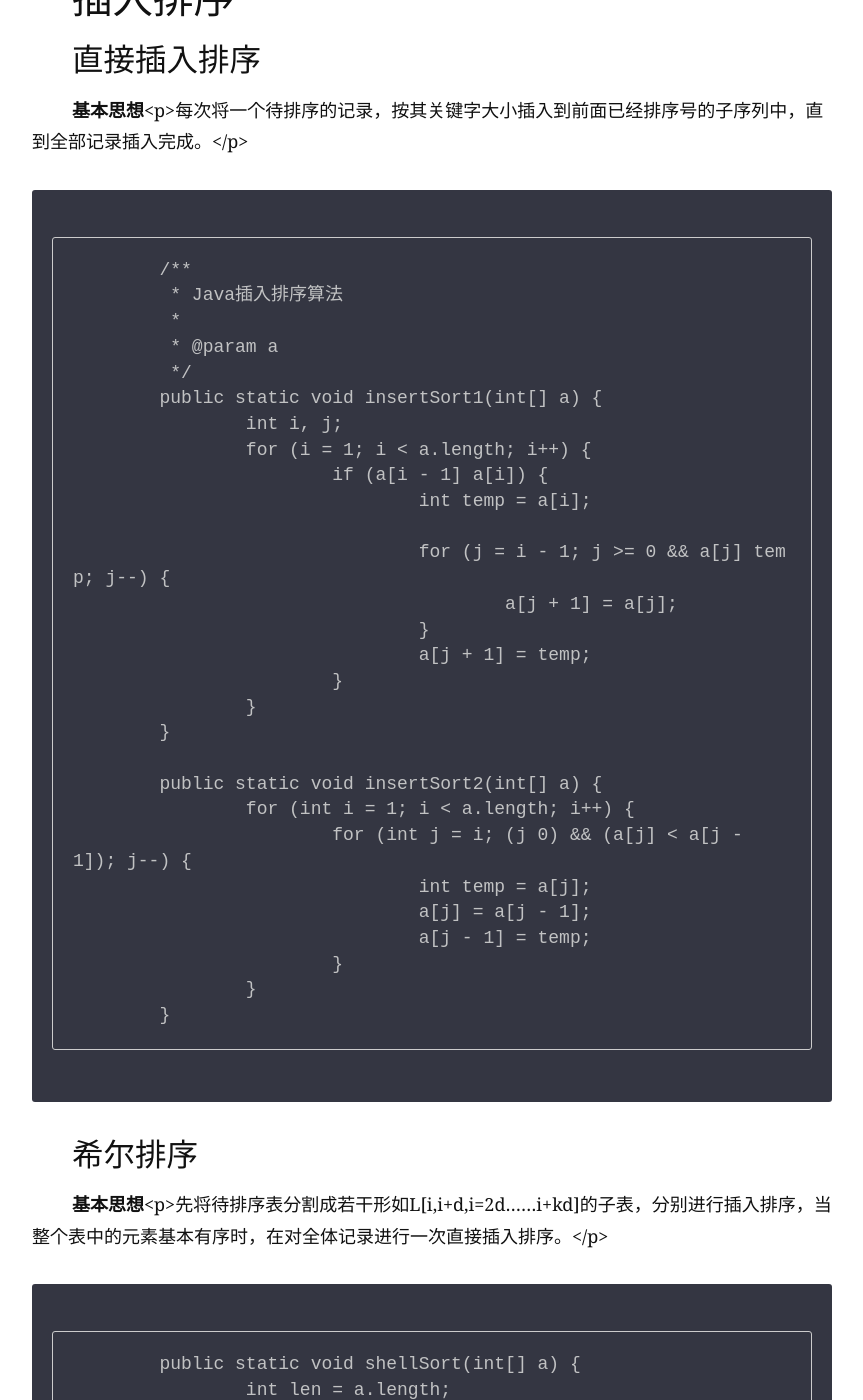
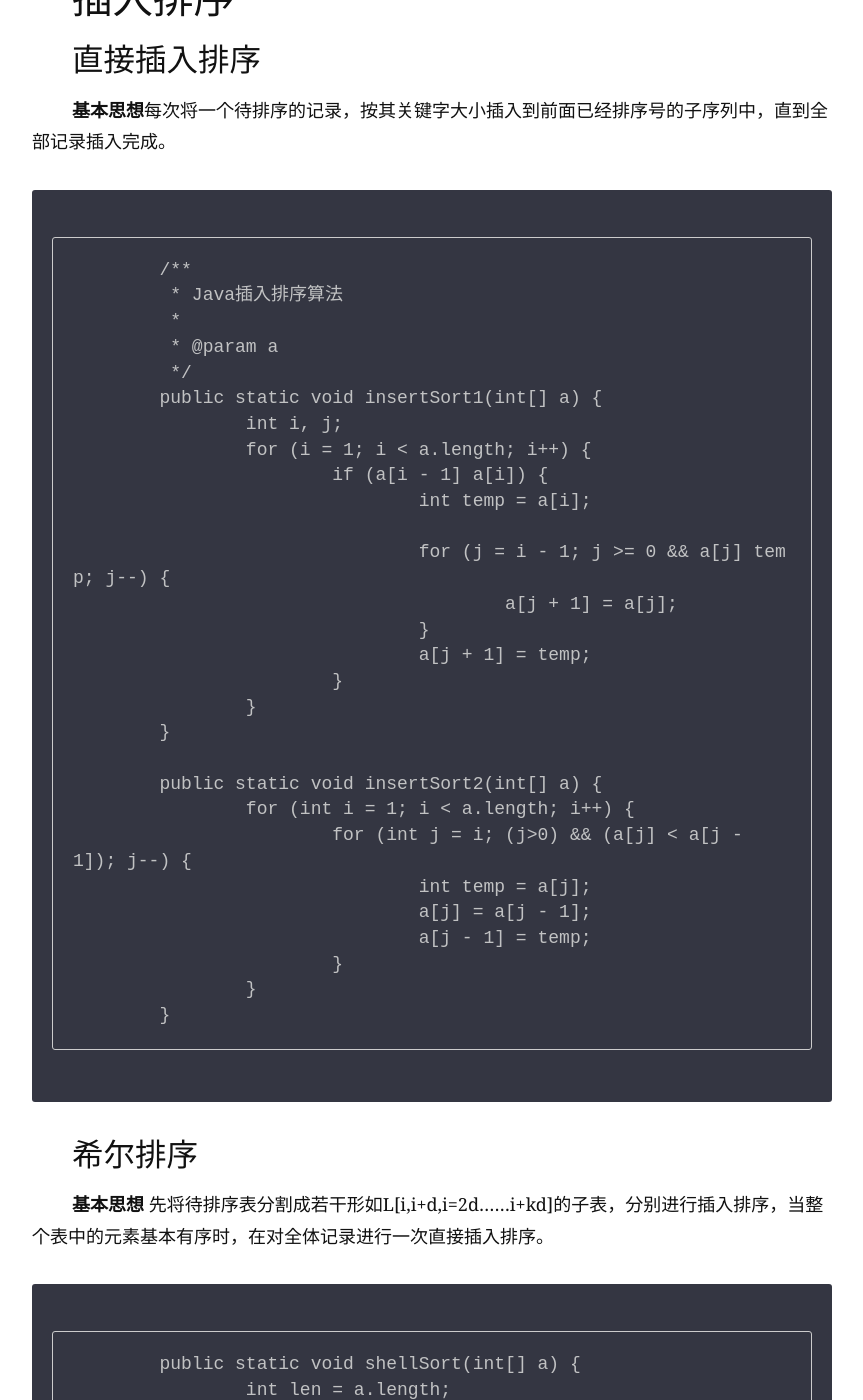
Before and after one commit to luonaibin/luonaibin.github.io, a Jekyll site: the page built from _posts/2015-07-14-Sort-Algorithm.markdown, in a window 1280 px wide and 1400 px high, scrolled down 574 px. Shown: the whole window, without its empty margins (208-1071 px from the left). Built offline with Jekyll 4.4.1, drawn with Linux system fonts in a browser that asks for light colours; Markdown is read by kramdown in place of the engine named in the settings; some of the changed text lies outside the part shown.

```diff
--- a/_posts/2015-07-14-Sort-Algorithm.markdown
+++ b/_posts/2015-07-14-Sort-Algorithm.markdown
@@ -17,7 +17,7 @@ p{
 </p>
 ## 插入排序
 ### 直接插入排序
-**基本思想**<p>每次将一个待排序的记录，按其关键字大小插入到前面已经排序号的子序列中，直到全部记录插入完成。</p>
+**基本思想**每次将一个待排序的记录，按其关键字大小插入到前面已经排序号的子序列中，直到全部记录插入完成。
 
     	/**
     	 * Java插入排序算法
@@ -40,7 +40,7 @@ p{
 
     	public static void insertSort2(int[] a) {
     		for (int i = 1; i < a.length; i++) {
-    			for (int j = i; (j 0) && (a[j] < a[j - 1]); j--) {
+    			for (int j = i; (j>0) && (a[j] < a[j - 1]); j--) {
     				int temp = a[j];
     				a[j] = a[j - 1];
     				a[j - 1] = temp;
@@ -50,7 +50,8 @@ p{
 
 
 ### 希尔排序
-**基本思想**<p>先将待排序表分割成若干形如L[i,i+d,i=2d......i+kd]的子表，分别进行插入排序，当整个表中的元素基本有序时，在对全体记录进行一次直接插入排序。</p>
+**基本思想**
+先将待排序表分割成若干形如L[i,i+d,i=2d......i+kd]的子表，分别进行插入排序，当整个表中的元素基本有序时，在对全体记录进行一次直接插入排序。
 
     	public static void shellSort(int[] a) {
     		int len = a.length;
```
Also changed, not shown: other parts of _posts/2015-07-14-Sort-Algorithm.markdown (+54 -1 lines).
